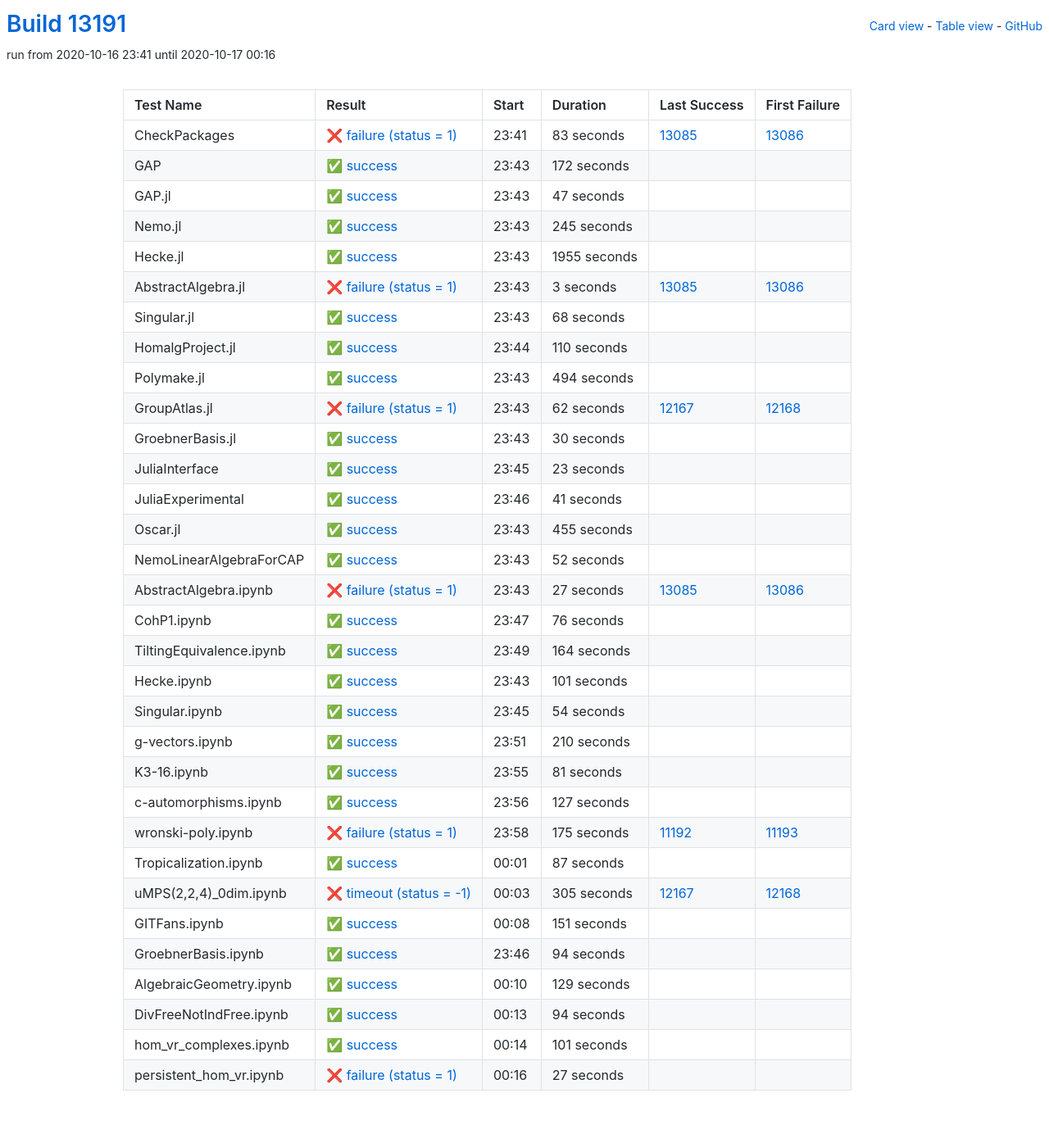
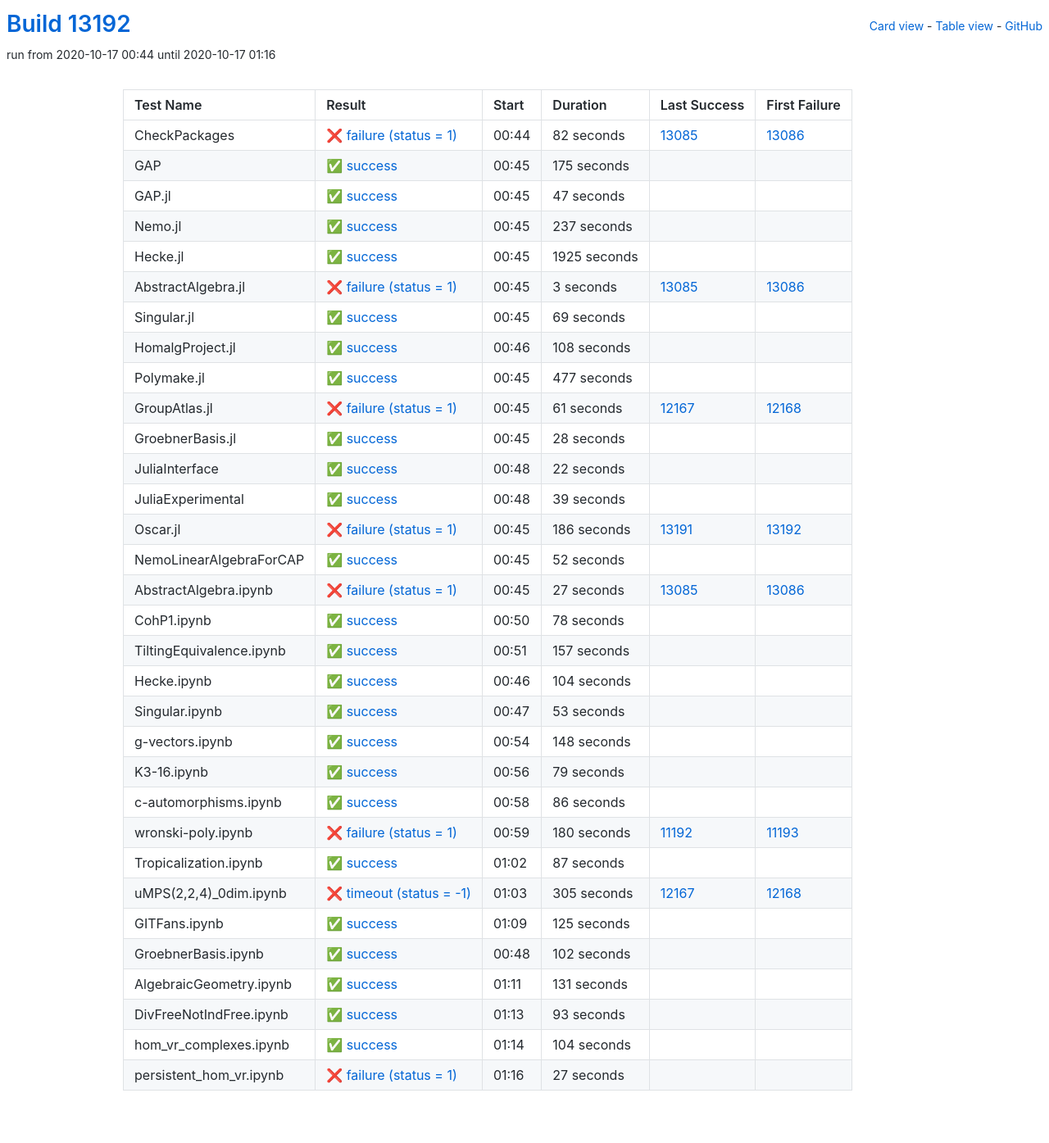
Before and after one commit to oscar-system/oscar-ci-status, a Jekyll site: the page built from table.html, in a window 1280 px wide. Shown: the whole page at 82% size. Built offline with Jekyll 4.4.1, drawn with Linux system fonts in a browser that asks for light colours.

Commit message:
Build #13192

```diff
--- a/_data/ci.yml
+++ b/_data/ci.yml
@@ -1,6 +1,6 @@
 ---
-build: 13191
-build_url: https://oscarci.mathematik.uni-kl.de/job/oscar/13191/
+build: 13192
+build_url: https://oscarci.mathematik.uni-kl.de/job/oscar/13192/
 job: oscar
 organization: oscar-system
 repo: oscar-ci-status
@@ -8,32 +8,32 @@ repourl: https://github.com/oscar-system/oscar-ci-status
 tests:
 - name: CheckPackages
   id: checkpackages
-  log: https://oscarci.mathematik.uni-kl.de/job/oscar/13191/artifact/logs/build-13191/CheckPackages.log
-  start: 2020-10-16 23:41
+  log: https://oscarci.mathematik.uni-kl.de/job/oscar/13192/artifact/logs/build-13192/CheckPackages.log
+  start: 2020-10-17 00:44
   success: false
   exitcode: 1
   status: failure
-  duration: 83
+  duration: 82
   last_success: 13085
   last_success_url: https://oscarci.mathematik.uni-kl.de/job/oscar/13085/
   first_failure: 13086
   first_failure_url: https://oscarci.mathematik.uni-kl.de/job/oscar/13086/
 - name: GAP
   id: gap
-  log: https://oscarci.mathematik.uni-kl.de/job/oscar/13191/artifact/logs/build-13191/GAP.log
-  start: 2020-10-16 23:43
+  log: https://oscarci.mathematik.uni-kl.de/job/oscar/13192/artifact/logs/build-13192/GAP.log
+  start: 2020-10-17 00:45
   success: true
   exitcode: 0
   status: success
-  duration: 172
+  duration: 175
   last_success: false
   last_success_url:
   first_failure: false
   first_failure_url:
 - name: GAP.jl
   id: gap-jl
-  log: https://oscarci.mathematik.uni-kl.de/job/oscar/13191/artifact/logs/build-13191/GAP.jl.log
-  start: 2020-10-16 23:43
+  log: https://oscarci.mathematik.uni-kl.de/job/oscar/13192/artifact/logs/build-13192/GAP.jl.log
+  start: 2020-10-17 00:45
   success: true
   exitcode: 0
   status: success
@@ -44,32 +44,32 @@ tests:
   first_failure_url:
 - name: Nemo.jl
   id: nemo-jl
-  log: https://oscarci.mathematik.uni-kl.de/job/oscar/13191/artifact/logs/build-13191/Nemo.jl.log
-  start: 2020-10-16 23:43
+  log: https://oscarci.mathematik.uni-kl.de/job/oscar/13192/artifact/logs/build-13192/Nemo.jl.log
+  start: 2020-10-17 00:45
   success: true
   exitcode: 0
   status: success
-  duration: 245
+  duration: 237
   last_success: false
   last_success_url:
   first_failure: false
   first_failure_url:
 - name: Hecke.jl
   id: hecke-jl
-  log: https://oscarci.mathematik.uni-kl.de/job/oscar/13191/artifact/logs/build-13191/Hecke.jl.log
-  start: 2020-10-16 23:43
+  log: https://oscarci.mathematik.uni-kl.de/job/oscar/13192/artifact/logs/build-13192/Hecke.jl.log
+  start: 2020-10-17 00:45
   success: true
   exitcode: 0
   status: success
-  duration: 1955
+  duration: 1925
   last_success: false
   last_success_url:
   first_failure: false
   first_failure_url:
 - name: AbstractAlgebra.jl
   id: abstractalgebra-jl
-  log: https://oscarci.mathematik.uni-kl.de/job/oscar/13191/artifact/logs/build-13191/AbstractAlgebra.jl.log
-  start: 2020-10-16 23:43
+  log: https://oscarci.mathematik.uni-kl.de/job/oscar/13192/artifact/logs/build-13192/AbstractAlgebra.jl.log
+  start: 2020-10-17 00:45
   success: false
   exitcode: 1
   status: failure
@@ -80,104 +80,104 @@ tests:
   first_failure_url: https://oscarci.mathematik.uni-kl.de/job/oscar/13086/
 - name: Singular.jl
   id: singular-jl
-  log: https://oscarci.mathematik.uni-kl.de/job/oscar/13191/artifact/logs/build-13191/Singular.jl.log
-  start: 2020-10-16 23:43
+  log: https://oscarci.mathematik.uni-kl.de/job/oscar/13192/artifact/logs/build-13192/Singular.jl.log
+  start: 2020-10-17 00:45
   success: true
   exitcode: 0
   status: success
-  duration: 68
+  duration: 69
   last_success: false
   last_success_url:
   first_failure: false
   first_failure_url:
 - name: HomalgProject.jl
   id: homalgproject-jl
-  log: https://oscarci.mathematik.uni-kl.de/job/oscar/13191/artifact/logs/build-13191/HomalgProject.jl.log
-  start: 2020-10-16 23:44
+  log: https://oscarci.mathematik.uni-kl.de/job/oscar/13192/artifact/logs/build-13192/HomalgProject.jl.log
+  start: 2020-10-17 00:46
   success: true
   exitcode: 0
   status: success
-  duration: 110
+  duration: 108
   last_success: false
   last_success_url:
   first_failure: false
   first_failure_url:
 - name: Polymake.jl
   id: polymake-jl
-  log: https://oscarci.mathematik.uni-kl.de/job/oscar/13191/artifact/logs/build-13191/Polymake.jl.log
-  start: 2020-10-16 23:43
+  log: https://oscarci.mathematik.uni-kl.de/job/oscar/13192/artifact/logs/build-13192/Polymake.jl.log
+  start: 2020-10-17 00:45
   success: true
   exitcode: 0
   status: success
-  duration: 494
+  duration: 477
   last_success: false
   last_success_url:
   first_failure: false
   first_failure_url:
 - name: GroupAtlas.jl
   id: groupatlas-jl
-  log: https://oscarci.mathematik.uni-kl.de/job/oscar/13191/artifact/logs/build-13191/GroupAtlas.jl.log
-  start: 2020-10-16 23:43
+  log: https://oscarci.mathematik.uni-kl.de/job/oscar/13192/artifact/logs/build-13192/GroupAtlas.jl.log
+  start: 2020-10-17 00:45
   success: false
   exitcode: 1
   status: failure
-  duration: 62
+  duration: 61
   last_success: 12167
   last_success_url: https://oscarci.mathematik.uni-kl.de/job/oscar/12167/
   first_failure: 12168
   first_failure_url: https://oscarci.mathematik.uni-kl.de/job/oscar/12168/
 - name: GroebnerBasis.jl
   id: groebnerbasis-jl
-  log: https://oscarci.mathematik.uni-kl.de/job/oscar/13191/artifact/logs/build-13191/GroebnerBasis.jl.log
-  start: 2020-10-16 23:43
+  log: https://oscarci.mathematik.uni-kl.de/job/oscar/13192/artifact/logs/build-13192/GroebnerBasis.jl.log
+  start: 2020-10-17 00:45
   success: true
   exitcode: 0
   status: success
-  duration: 30
+  duration: 28
   last_success: false
   last_success_url:
   first_failure: false
   first_failure_url:
 - name: JuliaInterface
   id: juliainterface
-  log: https://oscarci.mathematik.uni-kl.de/job/oscar/13191/artifact/logs/build-13191/JuliaInterface.log
-  start: 2020-10-16 23:45
+  log: https://oscarci.mathematik.uni-kl.de/job/oscar/13192/artifact/logs/build-13192/JuliaInterface.log
+  start: 2020-10-17 00:48
   success: true
   exitcode: 0
   status: success
-  duration: 23
+  duration: 22
   last_success: false
   last_success_url:
   first_failure: false
   first_failure_url:
 - name: JuliaExperimental
   id: juliaexperimental
-  log: https://oscarci.mathematik.uni-kl.de/job/oscar/13191/artifact/logs/build-13191/JuliaExperimental.log
-  start: 2020-10-16 23:46
+  log: https://oscarci.mathematik.uni-kl.de/job/oscar/13192/artifact/logs/build-13192/JuliaExperimental.log
+  start: 2020-10-17 00:48
   success: true
   exitcode: 0
   status: success
-  duration: 41
+  duration: 39
   last_success: false
   last_success_url:
   first_failure: false
   first_failure_url:
 - name: Oscar.jl
   id: oscar-jl
-  log: https://oscarci.mathematik.uni-kl.de/job/oscar/13191/artifact/logs/build-13191/Oscar.jl.log
-  start: 2020-10-16 23:43
-  success: true
-  exitcode: 0
-  status: success
-  duration: 455
-  last_success: false
-  last_success_url:
-  first_failure: false
-  first_failure_url:
+  log: https://oscarci.mathematik.uni-kl.de/job/oscar/13192/artifact/logs/build-13192/Oscar.jl.log
+  start: 2020-10-17 00:45
+  success: false
+  exitcode: 1
+  status: failure
+  duration: 186
+  last_success: 13191
+  last_success_url: https://oscarci.mathematik.uni-kl.de/job/oscar/13191/
+  first_failure: 13192
+  first_failure_url: https://oscarci.mathematik.uni-kl.de/job/oscar/13192/
 - name: NemoLinearAlgebraForCAP
   id: nemolinearalgebraforcap
-  log: https://oscarci.mathematik.uni-kl.de/job/oscar/13191/artifact/logs/build-13191/NemoLinearAlgebraForCAP.log
-  start: 2020-10-16 23:43
+  log: https://oscarci.mathematik.uni-kl.de/job/oscar/13192/artifact/logs/build-13192/NemoLinearAlgebraForCAP.log
+  start: 2020-10-17 00:45
   success: true
   exitcode: 0
   status: success
@@ -188,8 +188,8 @@ tests:
   first_failure_url:
 - name: AbstractAlgebra.ipynb
   id: abstractalgebra-ipynb
-  log: https://oscarci.mathematik.uni-kl.de/job/oscar/13191/artifact/logs/build-13191/AbstractAlgebra.ipynb.log
-  start: 2020-10-16 23:43
+  log: https://oscarci.mathematik.uni-kl.de/job/oscar/13192/artifact/logs/build-13192/AbstractAlgebra.ipynb.log
+  start: 2020-10-17 00:45
   success: false
   exitcode: 1
   status: failure
@@ -200,104 +200,104 @@ tests:
   first_failure_url: https://oscarci.mathematik.uni-kl.de/job/oscar/13086/
 - name: CohP1.ipynb
   id: cohp1-ipynb
-  log: https://oscarci.mathematik.uni-kl.de/job/oscar/13191/artifact/logs/build-13191/CohP1.ipynb.log
-  start: 2020-10-16 23:47
+  log: https://oscarci.mathematik.uni-kl.de/job/oscar/13192/artifact/logs/build-13192/CohP1.ipynb.log
+  start: 2020-10-17 00:50
   success: true
   exitcode: 0
   status: success
-  duration: 76
+  duration: 78
   last_success: false
   last_success_url:
   first_failure: false
   first_failure_url:
 - name: TiltingEquivalence.ipynb
   id: tiltingequivalence-ipynb
-  log: https://oscarci.mathematik.uni-kl.de/job/oscar/13191/artifact/logs/build-13191/TiltingEquivalence.ipynb.log
-  start: 2020-10-16 23:49
+  log: https://oscarci.mathematik.uni-kl.de/job/oscar/13192/artifact/logs/build-13192/TiltingEquivalence.ipynb.log
+  start: 2020-10-17 00:51
   success: true
   exitcode: 0
   status: success
-  duration: 164
+  duration: 157
   last_success: false
   last_success_url:
   first_failure: false
   first_failure_url:
 - name: Hecke.ipynb
   id: hecke-ipynb
-  log: https://oscarci.mathematik.uni-kl.de/job/oscar/13191/artifact/logs/build-13191/Hecke.ipynb.log
-  start: 2020-10-16 23:43
+  log: https://oscarci.mathematik.uni-kl.de/job/oscar/13192/artifact/logs/build-13192/Hecke.ipynb.log
+  start: 2020-10-17 00:46
   success: true
   exitcode: 0
   status: success
-  duration: 101
+  duration: 104
   last_success: false
   last_success_url:
   first_failure: false
   first_failure_url:
 - name: Singular.ipynb
   id: singular-ipynb
-  log: https://oscarci.mathematik.uni-kl.de/job/oscar/13191/artifact/logs/build-13191/Singular.ipynb.log
-  start: 2020-10-16 23:45
+  log: https://oscarci.mathematik.uni-kl.de/job/oscar/13192/artifact/logs/build-13192/Singular.ipynb.log
+  start: 2020-10-17 00:47
   success: true
   exitcode: 0
   status: success
-  duration: 54
+  duration: 53
   last_success: false
   last_success_url:
   first_failure: false
   first_failure_url:
 - name: g-vectors.ipynb
   id: g-vectors-ipynb
-  log: https://oscarci.mathematik.uni-kl.de/job/oscar/13191/artifact/logs/build-13191/g-vectors.ipynb.log
-  start: 2020-10-16 23:51
+  log: https://oscarci.mathematik.uni-kl.de/job/oscar/13192/artifact/logs/build-13192/g-vectors.ipynb.log
+  start: 2020-10-17 00:54
   success: true
   exitcode: 0
   status: success
-  duration: 210
+  duration: 148
   last_success: false
   last_success_url:
   first_failure: false
   first_failure_url:
 - name: K3-16.ipynb
   id: k3-16-ipynb
-  log: https://oscarci.mathematik.uni-kl.de/job/oscar/13191/artifact/logs/build-13191/K3-16.ipynb.log
-  start: 2020-10-16 23:55
+  log: https://oscarci.mathematik.uni-kl.de/job/oscar/13192/artifact/logs/build-13192/K3-16.ipynb.log
+  start: 2020-10-17 00:56
   success: true
   exitcode: 0
   status: success
-  duration: 81
+  duration: 79
   last_success: false
   last_success_url:
   first_failure: false
   first_failure_url:
 - name: c-automorphisms.ipynb
   id: c-automorphisms-ipynb
-  log: https://oscarci.mathematik.uni-kl.de/job/oscar/13191/artifact/logs/build-13191/c-automorphisms.ipynb.log
-  start: 2020-10-16 23:56
+  log: https://oscarci.mathematik.uni-kl.de/job/oscar/13192/artifact/logs/build-13192/c-automorphisms.ipynb.log
+  start: 2020-10-17 00:58
   success: true
   exitcode: 0
   status: success
-  duration: 127
+  duration: 86
   last_success: false
   last_success_url:
   first_failure: false
   first_failure_url:
 - name: wronski-poly.ipynb
   id: wronski-poly-ipynb
-  log: https://oscarci.mathematik.uni-kl.de/job/oscar/13191/artifact/logs/build-13191/wronski-poly.ipynb.log
-  start: 2020-10-16 23:58
+  log: https://oscarci.mathematik.uni-kl.de/job/oscar/13192/artifact/logs/build-13192/wronski-poly.ipynb.log
+  start: 2020-10-17 00:59
   success: false
   exitcode: 1
   status: failure
-  duration: 175
+  duration: 180
   last_success: 11192
   last_success_url: https://oscarci.mathematik.uni-kl.de/job/oscar/11192/
   first_failure: 11193
   first_failure_url: https://oscarci.mathematik.uni-kl.de/job/oscar/11193/
 - name: Tropicalization.ipynb
   id: tropicalization-ipynb
-  log: https://oscarci.mathematik.uni-kl.de/job/oscar/13191/artifact/logs/build-13191/Tropicalization.ipynb.log
-  start: 2020-10-17 00:01
+  log: https://oscarci.mathematik.uni-kl.de/job/oscar/13192/artifact/logs/build-13192/Tropicalization.ipynb.log
+  start: 2020-10-17 01:02
   success: true
   exitcode: 0
   status: success
@@ -308,8 +308,8 @@ tests:
   first_failure_url:
 - name: uMPS(2,2,4)_0dim.ipynb
   id: umps-2-2-4-0dim-ipynb
-  log: https://oscarci.mathematik.uni-kl.de/job/oscar/13191/artifact/logs/build-13191/uMPS-2-2-4-_0dim.ipynb.log
-  start: 2020-10-17 00:03
+  log: https://oscarci.mathematik.uni-kl.de/job/oscar/13192/artifact/logs/build-13192/uMPS-2-2-4-_0dim.ipynb.log
+  start: 2020-10-17 01:03
   success: false
   exitcode: -1
   status: timeout
@@ -320,68 +320,68 @@ tests:
   first_failure_url: https://oscarci.mathematik.uni-kl.de/job/oscar/12168/
 - name: GITFans.ipynb
   id: gitfans-ipynb
-  log: https://oscarci.mathematik.uni-kl.de/job/oscar/13191/artifact/logs/build-13191/GITFans.ipynb.log
-  start: 2020-10-17 00:08
+  log: https://oscarci.mathematik.uni-kl.de/job/oscar/13192/artifact/logs/build-13192/GITFans.ipynb.log
+  start: 2020-10-17 01:09
   success: true
   exitcode: 0
   status: success
-  duration: 151
+  duration: 125
   last_success: false
   last_success_url:
   first_failure: false
   first_failure_url:
 - name: GroebnerBasis.ipynb
   id: groebnerbasis-ipynb
-  log: https://oscarci.mathematik.uni-kl.de/job/oscar/13191/artifact/logs/build-13191/GroebnerBasis.ipynb.log
-  start: 2020-10-16 23:46
+  log: https://oscarci.mathematik.uni-kl.de/job/oscar/13192/artifact/logs/build-13192/GroebnerBasis.ipynb.log
+  start: 2020-10-17 00:48
   success: true
   exitcode: 0
   status: success
-  duration: 94
+  duration: 102
   last_success: false
   last_success_url:
   first_failure: false
   first_failure_url:
 - name: AlgebraicGeometry.ipynb
   id: algebraicgeometry-ipynb
-  log: https://oscarci.mathematik.uni-kl.de/job/oscar/13191/artifact/logs/build-13191/AlgebraicGeometry.ipynb.log
-  start: 2020-10-17 00:10
+  log: https://oscarci.mathematik.uni-kl.de/job/oscar/13192/artifact/logs/build-13192/AlgebraicGeometry.ipynb.log
+  start: 2020-10-17 01:11
   success: true
   exitcode: 0
   status: success
-  duration: 129
+  duration: 131
   last_success: false
   last_success_url:
   first_failure: false
   first_failure_url:
 - name: DivFreeNotIndFree.ipynb
   id: divfreenotindfree-ipynb
-  log: https://oscarci.mathematik.uni-kl.de/job/oscar/13191/artifact/logs/build-13191/DivFreeNotIndFree.ipynb.log
-  start: 2020-10-17 00:13
+  log: https://oscarci.mathematik.uni-kl.de/job/oscar/13192/artifact/logs/build-13192/DivFreeNotIndFree.ipynb.log
+  start: 2020-10-17 01:13
   success: true
   exitcode: 0
   status: success
-  duration: 94
+  duration: 93
   last_success: false
   last_success_url:
   first_failure: false
   first_failure_url:
 - name: hom_vr_complexes.ipynb
   id: hom-vr-complexes-ipynb
-  log: https://oscarci.mathematik.uni-kl.de/job/oscar/13191/artifact/logs/build-13191/hom_vr_complexes.ipynb.log
-  start: 2020-10-17 00:14
+  log: https://oscarci.mathematik.uni-kl.de/job/oscar/13192/artifact/logs/build-13192/hom_vr_complexes.ipynb.log
+  start: 2020-10-17 01:14
   success: true
   exitcode: 0
   status: success
-  duration: 101
+  duration: 104
   last_success: false
   last_success_url:
   first_failure: false
   first_failure_url:
 - name: persistent_hom_vr.ipynb
   id: persistent-hom-vr-ipynb
-  log: https://oscarci.mathematik.uni-kl.de/job/oscar/13191/artifact/logs/build-13191/persistent_hom_vr.ipynb.log
-  start: 2020-10-17 00:16
+  log: https://oscarci.mathematik.uni-kl.de/job/oscar/13192/artifact/logs/build-13192/persistent_hom_vr.ipynb.log
+  start: 2020-10-17 01:16
   success: false
   exitcode: 1
   status: failure
```
Also changed, not shown: README.md.
